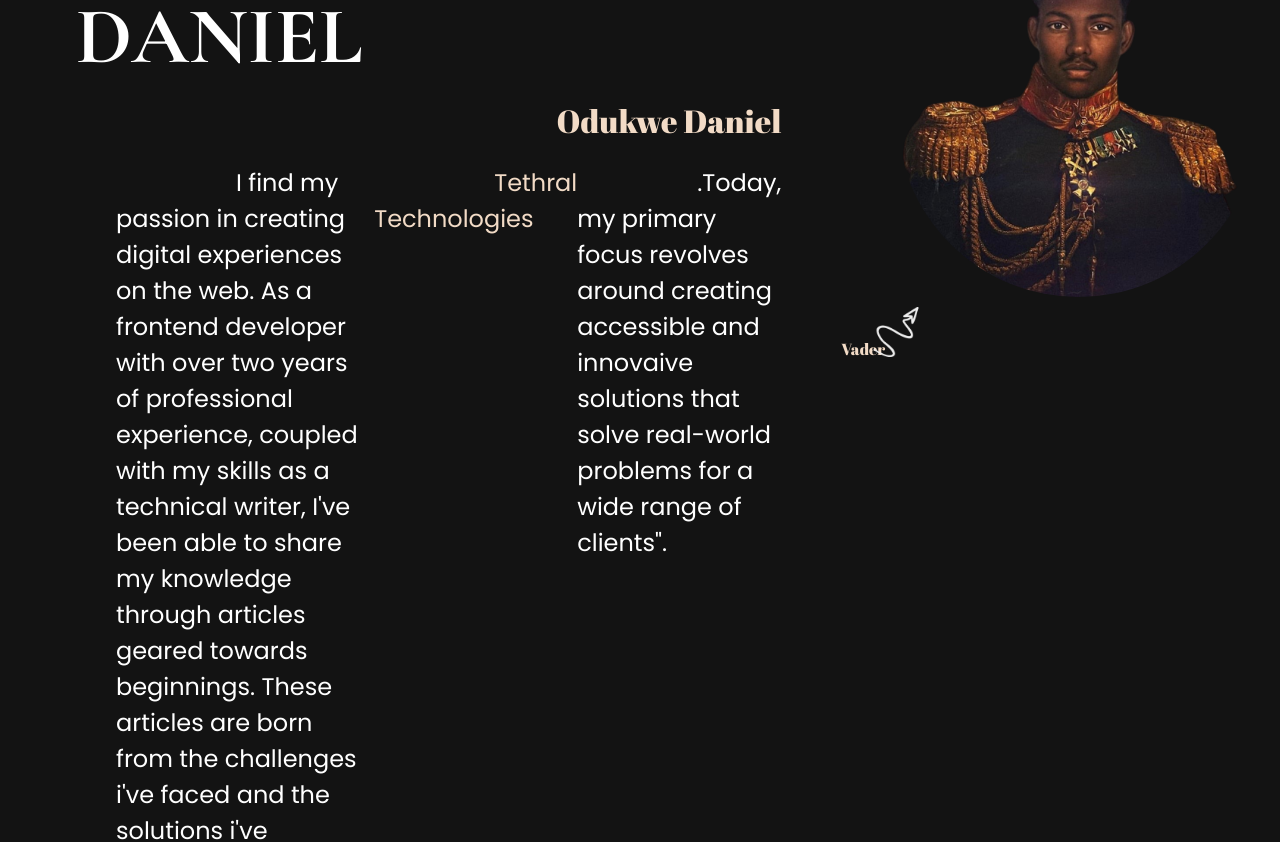
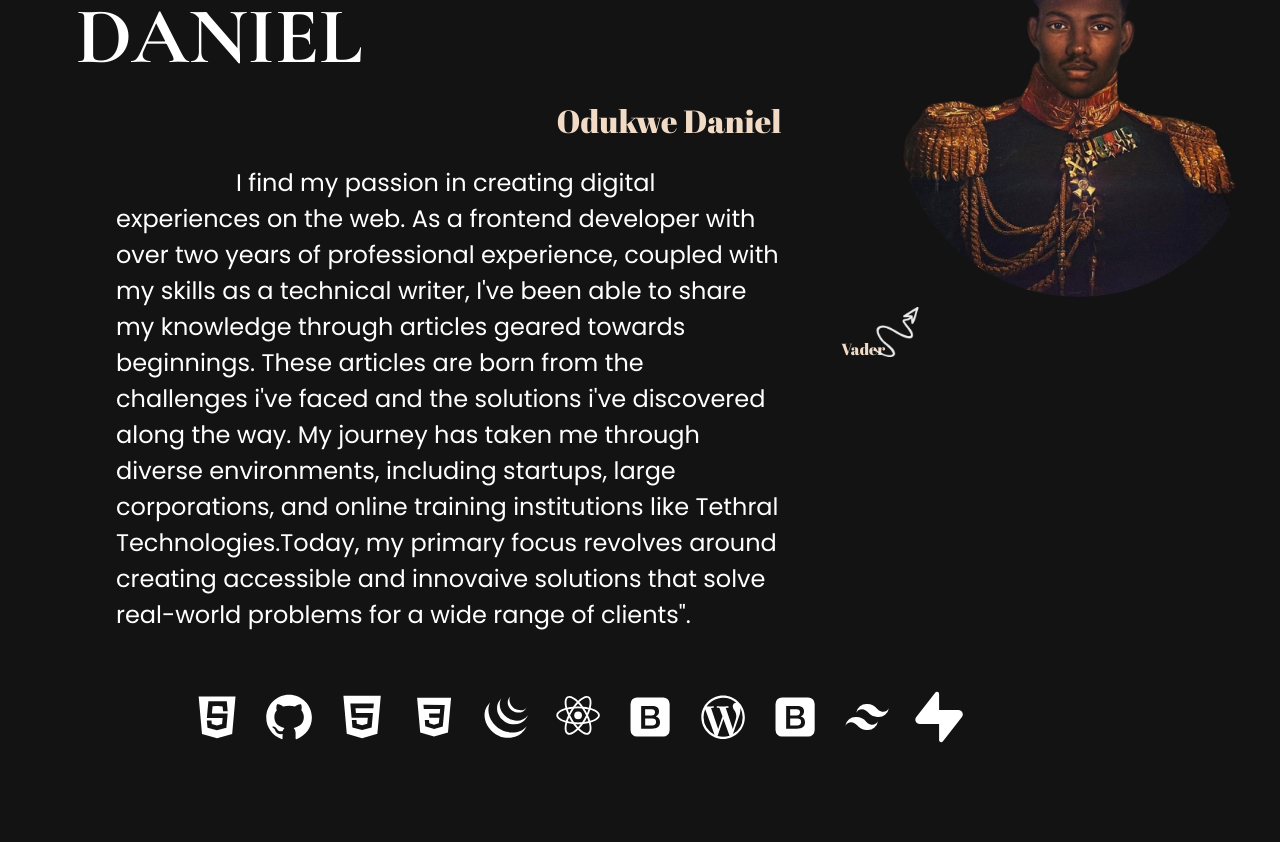
Before and after one commit to vader2k/updated-Portfolio, a React (Vite) app in the folder portfolio/: page / in a window 1280 px wide. Shown: the part 1183-2025 px from the top of the page. Built offline with nearby package versions, Linux system fonts and the light colour scheme; some icons are missing; a web font is replaced by a local one.

Commit message:
fixed another text

```diff
--- a/portfolio/src/components/About.jsx
+++ b/portfolio/src/components/About.jsx
@@ -30,7 +30,7 @@ const About = () => {
           <p className='flex justify-end font-Abril text-golden pr-5 pb-5'>Odukwe Daniel</p>
           <p className='flex justify-end pl-10 pr-5 text-left line sm:text-[1.5rem]'>
           I find my passion in creating digital experiences on the web. As a frontend developer with over two years of professional experience, coupled with my skills as a technical writer, I've been able to share my knowledge through articles geared towards beginnings. These articles are born from the challenges i've faced and the solutions i've discovered along the way.
-       My journey has taken me through diverse environments, including startups, large corporations, and online training institutions like <span className='text-golden'>Tethral Technologies</span>.Today, my primary focus revolves around creating accessible and innovaive solutions that solve real-world problems for a wide range of clients".
+       My journey has taken me through diverse environments, including startups, large corporations, and online training institutions like Tethral Technologies .Today, my primary focus revolves around creating accessible and innovaive solutions that solve real-world problems for a wide range of clients".
           </p>
         </motion.div>
       </div>
@@ -48,7 +48,7 @@ const About = () => {
         <p className='flex justify-end font-Abril text-golden pr-5 pb-5 text-[2rem]'>Odukwe Daniel</p>
         <p className='flex justify-end pl-10 pr-5 text-left line sm:text-[1.5rem]'>
         I find my passion in creating digital experiences on the web. As a frontend developer with over two years of professional experience, coupled with my skills as a technical writer, I've been able to share my knowledge through articles geared towards beginnings. These articles are born from the challenges i've faced and the solutions i've discovered along the way.
-       My journey has taken me through diverse environments, including startups, large corporations, and online training institutions like <span className='text-golden'>Tethral Technologies</span>.Today, my primary focus revolves around creating accessible and innovaive solutions that solve real-world problems for a wide range of clients".
+       My journey has taken me through diverse environments, including startups, large corporations, and online training institutions like Tethral Technologies.Today, my primary focus revolves around creating accessible and innovaive solutions that solve real-world problems for a wide range of clients".
         </p>
       </div>
         <div className='flex-1'>
```
